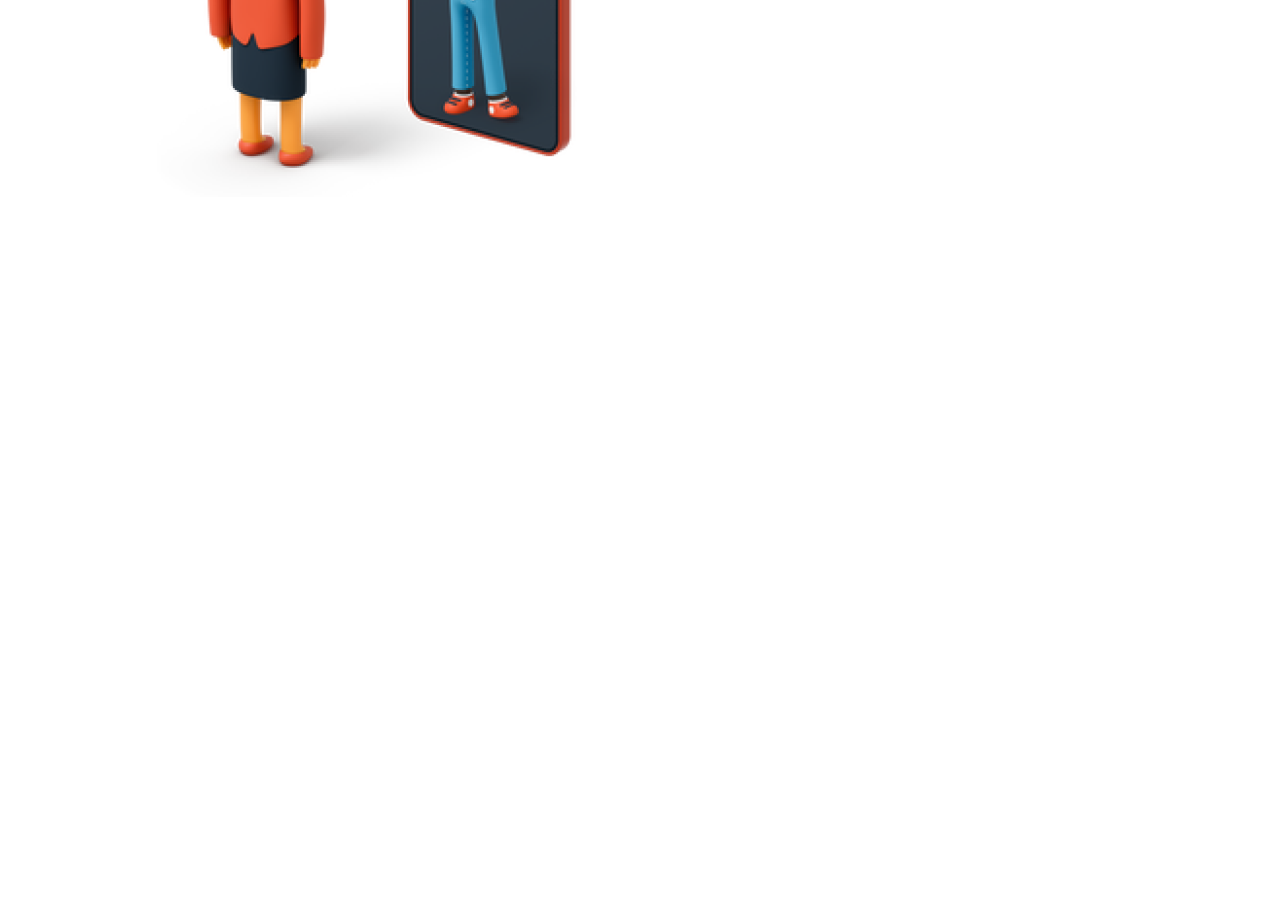
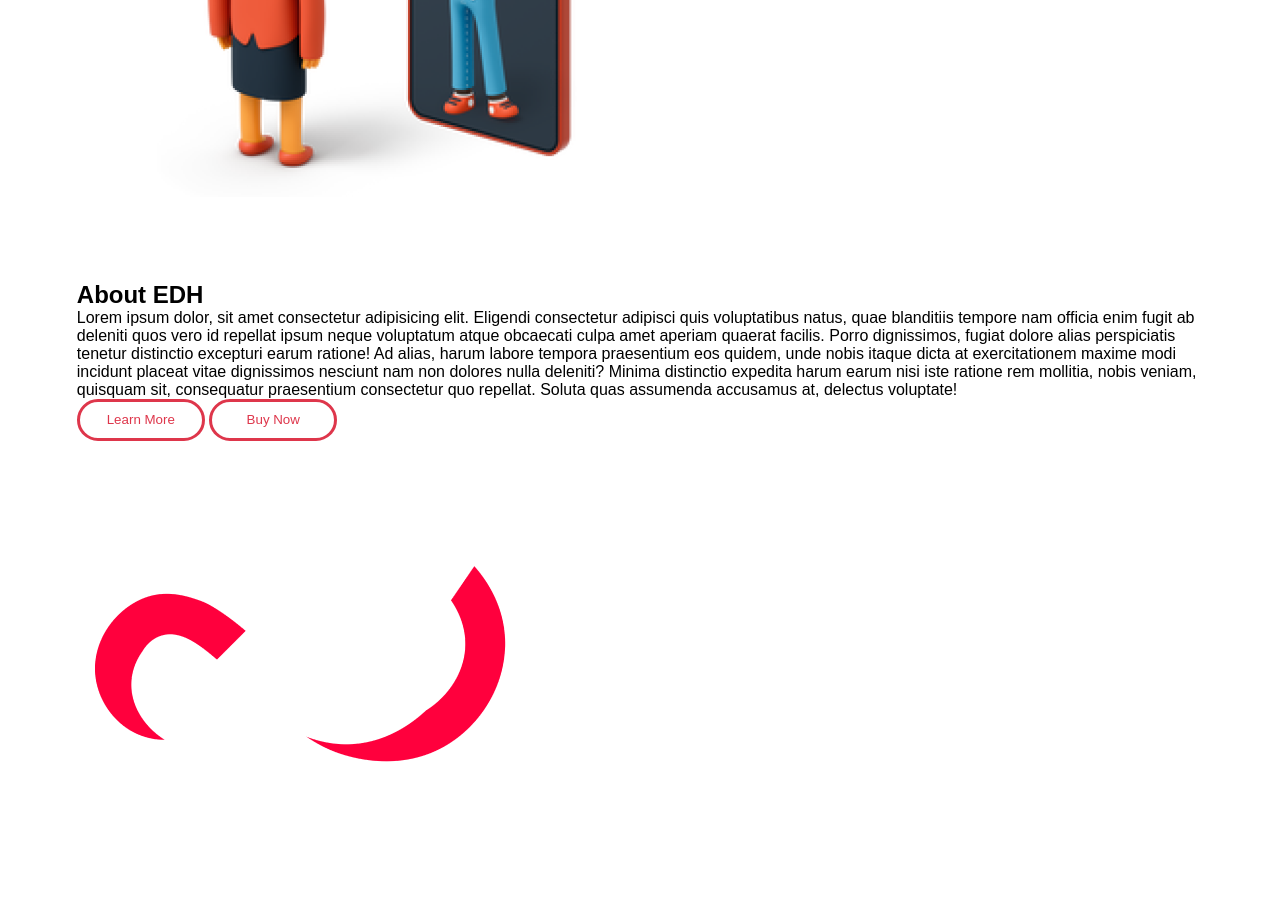
Before and after one commit to iamdopecode/educash-website, a plain HTML site: page index.html in a window 1280 px wide. Shown: the part 584-1491 px from the top of the page. Before the commit the page ends 897 px from the top, so only its background shows below. Drawn offline with Linux system fonts and the light colour scheme; a web font is replaced by a local one.

Commit message:
about section done

```diff
--- a/css/style.css
+++ b/css/style.css
@@ -96,3 +96,11 @@
 }
 
 /* -------- hero ends --------- */
+
+/* --------- about section ----------- */
+ .about{
+    background-image: url();
+    background-repeat: no-repeat;
+    background-size: cover;
+    height: 100vh;
+}
--- a/index.html
+++ b/index.html
@@ -12,7 +12,7 @@
       <header>
         <div class="nav-bar">
             <div class="logo">
-              <img src="/images/logo-with-name.png" />
+              <img src="images/logo-with-name.png" />
             </div>
             <div class="nav-links">
               <a href="#">Home</a>
@@ -34,9 +34,46 @@
           <a href="btn">BUY NOW</a>
         </button>
         <div class="hero-img">
-          <img src="/images/hero-image.png" />
+          <img src="images/hero-image.png" />
         </div>
       </section>
+
+
+<!--about section starts-->
+<section class="about" id="about">
+    <div class="content" id="content">
+      <div class="column" id="column">
+        <div class="h1" id="content-header">
+          <h1 class="heading">About EDH</h1>
+          <p>
+            Lorem ipsum dolor, sit amet consectetur adipisicing elit. Eligendi
+            consectetur adipisci quis voluptatibus natus, quae blanditiis tempore
+            nam officia enim fugit ab deleniti quos vero id repellat ipsum neque
+            voluptatum atque obcaecati culpa amet aperiam quaerat facilis. Porro
+            dignissimos, fugiat dolore alias perspiciatis tenetur distinctio
+            excepturi earum ratione! Ad alias, harum labore tempora praesentium
+            eos quidem, unde nobis itaque dicta at exercitationem maxime modi
+            incidunt placeat vitae dignissimos nesciunt nam non dolores nulla
+            deleniti? Minima distinctio expedita harum earum nisi iste ratione rem
+            mollitia, nobis veniam, quisquam sit, consequatur praesentium
+            consectetur quo repellat. Soluta quas assumenda accusamus at, delectus
+            voluptate!
+         <div>
+            <button class="btn">
+              <a href="btn">Learn More</a>
+            </button>
+            <button class="btn">
+              <a href="btn">Buy Now</a>
+            </button>
+          </div>
+          </p>
+          </div>
+          <div class="image"><img src="images\logo-without-name.png" alt="" /></div>
+      </div>
+    </div>
+  </section>
+  <!--about section ends-->
+
     </div>
   </body>
 </html>
```
